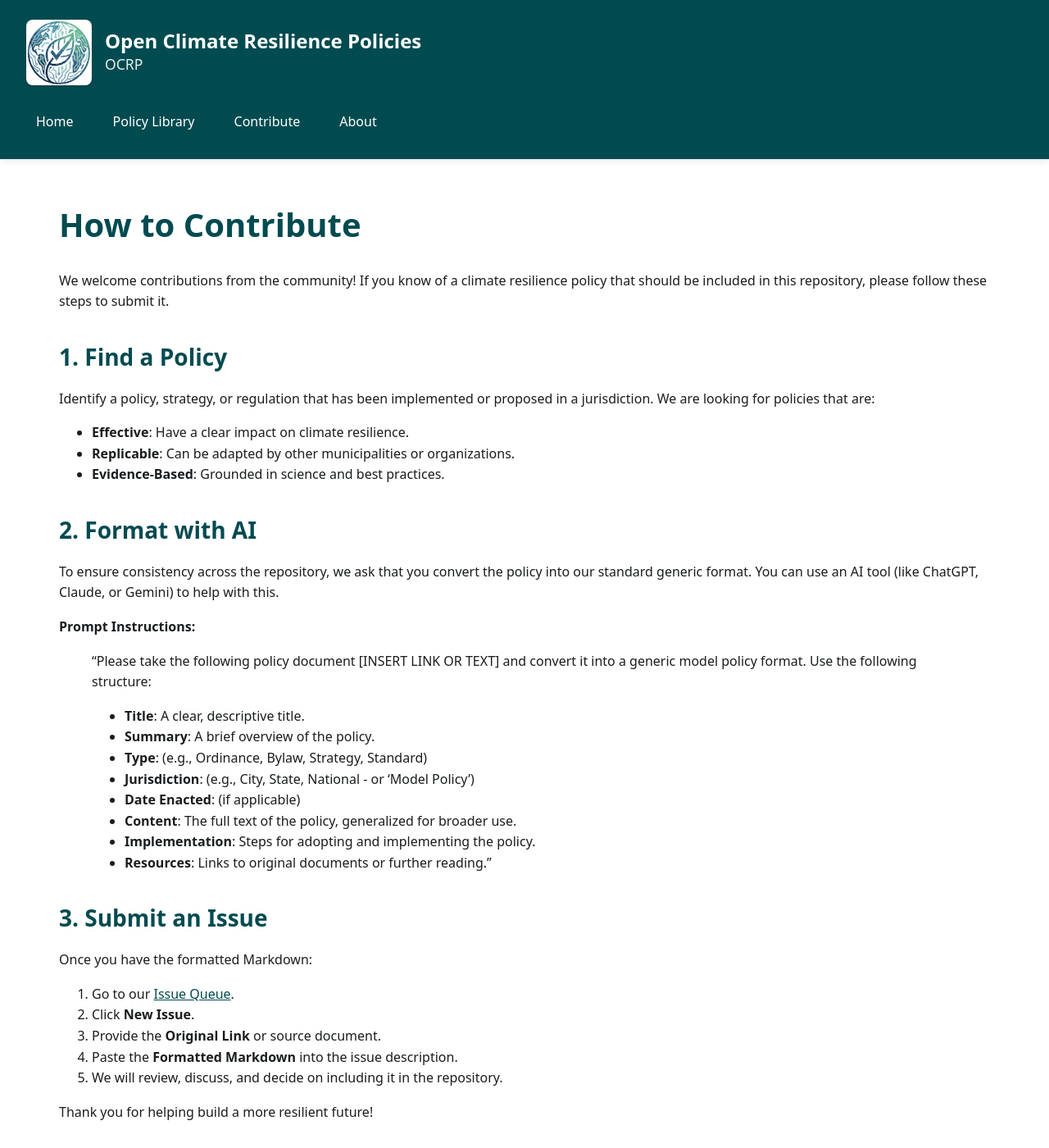
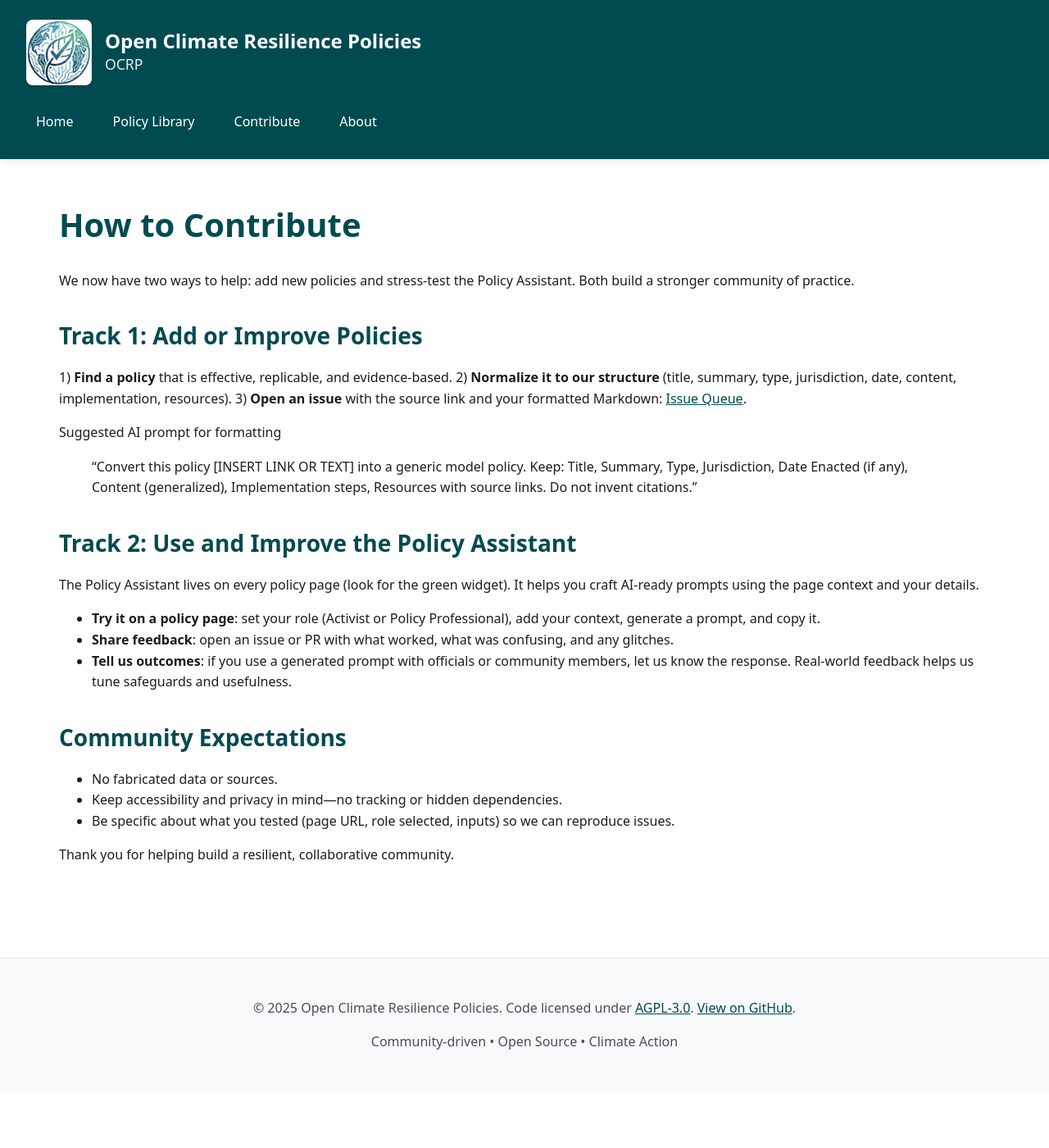
Before and after one commit to Open-Climate-Resilience-Policies/OCRP, a Jekyll site: the page built from contribute.md, in a window 1280 px wide and 1400 px high. Shown: the whole window at 82% size. Built offline with Jekyll 4.4.1, drawn with Linux system fonts in a browser that asks for light colours.

Commit message:
Update policy assistant UX and contribute page

```diff
--- a/assets/js/policy-engine.js
+++ b/assets/js/policy-engine.js
@@ -109,6 +109,7 @@
       .pa-section-title { font-size: 15px; font-weight: 700; margin: 0 0 8px 0; color: #0f172a; }
       .pa-note { font-size: 12px; color: #475569; margin: 0 0 8px 0; }
       .pa-form { display: grid; gap: 10px; }
+      .pa-form[hidden], .pa-summary[hidden] { display: none; }
       .pa-field { display: flex; flex-direction: column; gap: 4px; }
       .pa-field label { font-size: 13px; color: #0f172a; font-weight: 600; }
       .pa-field input, .pa-field textarea { width: 100%; padding: 10px; border: 1px solid #cbd5e1; border-radius: 10px; font-size: 14px; font-family: inherit; background: #f8fafc; }
@@ -120,6 +121,9 @@
       .pa-btn.secondary { background: #e2e8f0; color: #0f172a; }
       .pa-btn:disabled { opacity: 0.65; cursor: not-allowed; box-shadow: none; }
       .pa-btn:hover:not(:disabled) { transform: translateY(-1px); }
+      .pa-copy-btn { display: inline-flex; align-items: center; gap: 6px; padding: 8px 10px; background: #e2e8f0; color: #0f172a; border: none; border-radius: 10px; cursor: pointer; font-weight: 700; }
+      .pa-copy-btn[hidden] { display: none !important; }
+      .pa-copy-btn:hover:not(:disabled) { transform: translateY(-1px); }
       .pa-role-options { display: grid; gap: 8px; }
       .pa-role { border: 1px solid #cbd5e1; border-radius: 12px; padding: 10px; display: flex; align-items: flex-start; gap: 10px; cursor: pointer; background: #f8fafc; }
       .pa-role input { margin-top: 4px; }
@@ -129,9 +133,12 @@
       .pa-summary { padding: 12px; background: #f1f5f9; border-radius: 12px; font-size: 13px; color: #0f172a; display: flex; justify-content: space-between; gap: 8px; align-items: center; }
       .pa-context { background: #f8fafc; border: 1px solid #e2e8f0; border-radius: 12px; padding: 10px; font-size: 13px; color: #0f172a; }
       .pa-context div { margin-bottom: 4px; }
-      .pa-output { width: 100%; min-height: 160px; border: 1px solid #cbd5e1; border-radius: 12px; padding: 12px; font-size: 13px; background: #0b1120; color: #e2e8f0; font-family: ui-monospace, SFMono-Regular, Menlo, Monaco, Consolas, 'Liberation Mono', 'Courier New', monospace; }
+      .pa-output { width: 100%; min-height: 160px; max-height: 260px; overflow: auto; border: 1px solid #cbd5e1; border-radius: 12px; padding: 12px; font-size: 13px; background: #0b1120; color: #e2e8f0; font-family: ui-monospace, SFMono-Regular, Menlo, Monaco, Consolas, 'Liberation Mono', 'Courier New', monospace; }
       .pa-output.copied { border-color: #10b981; box-shadow: 0 0 8px rgba(16, 185, 129, 0.3); }
-      .pa-status { min-height: 18px; font-size: 12px; color: #0f172a; }
+      .pa-status { min-height: 18px; font-size: 12px; color: #0f172a; background: #ecfdf3; border: 1px solid #bbf7d0; border-radius: 10px; padding: 8px 10px; margin-top: 6px; display: none; }
+      .pa-status.pa-error { background: #fef2f2; border-color: #fecdd3; color: #b91c1c; }
+      .pa-status.pa-success { background: #ecfdf3; border-color: #bbf7d0; color: #065f46; }
+      .pa-status.show { display: block; }
       .pa-error { color: #b91c1c; }
       .pa-success { color: #065f46; }
       .pa-hint { background: #0f172a; color: #e2e8f0; padding: 10px 12px; border-radius: 12px; box-shadow: 0 10px 24px rgba(0,0,0,0.2); font-size: 13px; max-width: 260px; text-align: left; display: none; }
@@ -192,6 +199,7 @@
         <div id="pa-citizen-section" class="pa-section">
           <h2 class="pa-section-title">Your details</h2>
           <div class="pa-field"><label for="pa-name">Name</label><input id="pa-name" name="pa-name" autocomplete="name" placeholder="Your first and last name" /></div>
+          <div class="pa-field"><label for="pa-activist-level">Who are you writing to?</label><input id="pa-activist-level" name="pa-activist-level" placeholder="Example: City council, parks board, school district." /></div>
           <div class="pa-field"><label for="pa-motivation">Personal motivation</label><textarea id="pa-motivation" name="pa-motivation" placeholder="Example: My basement flooded last spring."></textarea></div>
         </div>
 
@@ -232,9 +240,9 @@
 
         <div class="pa-section">
           <h2 class="pa-section-title">Your prompt</h2>
-          <div class="pa-actions" style="justify-content: space-between; margin-bottom: 8px;">
-            <button type="button" class="pa-btn secondary" id="pa-refresh-context">Refresh</button>
+          <div class="pa-actions" style="justify-content: flex-end; margin-bottom: 8px;">
             <button type="button" class="pa-btn primary" id="pa-generate">Generate</button>
+            <button type="button" class="pa-copy-btn" id="pa-copy-output" aria-label="Copy generated prompt" hidden>📋 Copy</button>
           </div>
           <textarea id="pa-output" class="pa-output" readonly aria-label="Generated prompt"></textarea>
         </div>
@@ -253,11 +261,20 @@
 
   function setRole(role, elements) {
     state.role = role;
+    if (!state.profile) state.profile = {};
+    state.profile.role = role;
+    saveProfile(state.profile);
     const isActivist = role === 'activist';
     elements.citizenSection.hidden = !isActivist;
     elements.professionalSection.hidden = isActivist;
     elements.roleActivist.classList.toggle('active', isActivist);
     elements.rolePro.classList.toggle('active', !isActivist);
+    const activistInput = elements.roleActivist.querySelector('input');
+    const proInput = elements.rolePro.querySelector('input');
+    if (activistInput) activistInput.checked = isActivist;
+    if (proInput) proInput.checked = !isActivist;
+    // Clear generated prompt when switching roles to avoid cross-template carryover
+    clearOutput(elements);
   }
 
   function updateContextDisplay(context, elements) {
@@ -274,13 +291,30 @@
     elements.country.value = profile.country || '';
   }
 
+  function hydrateProfessionalFields(profile, elements) {
+    if (!profile) return;
+    if (profile.level) elements.level.value = profile.level;
+    if (profile.barrier) elements.barrier.value = profile.barrier;
+  }
+
+  function hydrateActivistFields(profile, elements) {
+    if (!profile) return;
+    if (profile.target_level) elements.activistLevel.value = profile.target_level;
+  }
+
   function showProfileSummary(profile, elements) {
-    if (!profile) {
+    if (!profile || (!profile.city && !profile.region && !profile.country)) {
       elements.profileSummary.hidden = true;
       elements.profileForm.hidden = false;
       return;
     }
-    elements.summaryName.textContent = profile.name || 'Unknown';
+    // Show name only if it exists
+    if (profile.name) {
+      elements.summaryName.textContent = profile.name;
+      elements.summaryName.style.display = 'block';
+    } else {
+      elements.summaryName.style.display = 'none';
+    }
     const parts = [profile.city, profile.region, profile.country].filter(Boolean).join(', ');
     elements.summaryLocation.textContent = parts || 'Location not set';
     elements.profileSummary.hidden = false;
@@ -292,6 +326,11 @@
     elements.status.classList.remove('pa-error', 'pa-success');
     if (type === 'error') elements.status.classList.add('pa-error');
     if (type === 'success') elements.status.classList.add('pa-success');
+    if (message) {
+      elements.status.classList.add('show');
+    } else {
+      elements.status.classList.remove('show');
+    }
   }
 
   function copyToClipboard(text, elements) {
@@ -303,7 +342,7 @@
         temp.select();
         document.execCommand('copy');
         document.body.removeChild(temp);
-        showStatus('✓ Prompt copied, paste into your favourite LLM.', 'success', elements);
+        showStatus('Prompt generated and ready to be pasted into your AI.', 'success', elements);
         highlightOutput(elements);
       } catch (err) {
         showStatus('Unable to copy automatically. Please copy manually.', 'error', elements);
@@ -311,7 +350,7 @@
       return;
     }
     navigator.clipboard.writeText(text).then(() => {
-      showStatus('✓ Prompt copied, paste into your favourite LLM.', 'success', elements);
+      showStatus('Prompt generated and ready to be pasted into your AI.', 'success', elements);
       highlightOutput(elements);
     }).catch(() => {
       showStatus('Unable to copy automatically. Please copy manually.', 'error', elements);
@@ -327,8 +366,22 @@
     }
   }
 
+  function updateCopyVisibility(elements) {
+    const hasText = !!elements.output.value && elements.output.value.trim().length > 0;
+    elements.copyOutput.hidden = !hasText;
+  }
+
+  function clearOutput(elements) {
+    elements.output.value = '';
+    elements.copyOutput.hidden = true;
+    updateCopyVisibility(elements);
+  }
+
   function init() {
     state.profile = loadProfile();
+    if (state.profile && state.profile.role) {
+      state.role = state.profile.role;
+    }
     let context = scrapeContext();
     const { container, launch, panel } = buildWidget(context.title);
 
@@ -341,6 +394,7 @@
       professionalSection: panel.querySelector('#pa-professional-section'),
       name: panel.querySelector('#pa-name'),
       motivation: panel.querySelector('#pa-motivation'),
+      activistLevel: panel.querySelector('#pa-activist-level'),
       level: panel.querySelector('#pa-level'),
       barrier: panel.querySelector('#pa-barrier'),
       samples: panel.querySelector('#pa-samples'),
@@ -357,9 +411,9 @@
       contextTitle: panel.querySelector('#pa-context-title'),
       contextUrl: panel.querySelector('#pa-context-url'),
       contextLength: panel.querySelector('#pa-context-length'),
-      refreshContext: panel.querySelector('#pa-refresh-context'),
       generate: panel.querySelector('#pa-generate'),
       output: panel.querySelector('#pa-output'),
+      copyOutput: panel.querySelector('#pa-copy-output'),
       status: panel.querySelector('#pa-status'),
       close: panel.querySelector('.pa-close'),
     };
@@ -367,6 +421,12 @@
     context = scrapeContext();
     updateContextDisplay(context, elements);
     setRole(state.role, elements);
+    hydrateProfessionalFields(state.profile, elements);
+    hydrateActivistFields(state.profile, elements);
+    // Ensure a clean slate on load so stale text never keeps the copy button visible
+    elements.output.value = '';
+    elements.copyOutput.hidden = true;
+    updateCopyVisibility(elements);
 
     // Display profile UI: show summary if profile exists, otherwise show form
     showProfileSummary(state.profile, elements);
@@ -402,6 +462,7 @@
       if (panel.classList.contains('open')) {
         closePanel();
       } else {
+        updateCopyVisibility(elements);
         openPanel();
       }
     });
@@ -436,6 +497,7 @@
       elements.profileForm.hidden = false;
       elements.profileSummary.hidden = true;
       elements.city.focus();
+      updateCopyVisibility(elements);
     });
 
     elements.cancelProfile.addEventListener('click', () => {
@@ -443,6 +505,7 @@
       if (state.profile && (state.profile.city || state.profile.region || state.profile.country)) {
         elements.profileSummary.hidden = false;
       }
+      updateCopyVisibility(elements);
     });
 
     elements.saveProfile.addEventListener('click', () => {
@@ -466,29 +529,24 @@
       });
     });
 
-    elements.refreshContext.addEventListener('click', () => {
-      context = scrapeContext();
-      updateContextDisplay(context, elements);
-      showStatus('Context refreshed from this page.', 'success', elements);
-    });
-
     elements.generate.addEventListener('click', () => {
       const isActivist = state.role === 'activist';
       const motivation = elements.motivation.value.trim();
+      const activistLevel = elements.activistLevel.value.trim();
       const level = elements.level.value.trim();
       const barrier = elements.barrier.value.trim();
       const samples = elements.samples.value.trim();
       const name = elements.name.value.trim();
 
       if (isActivist) {
-        if (!name) {
-          showStatus('Please enter your name.', 'error', elements);
-          elements.name.focus();
-          return;
-        }
         if (!motivation) {
           showStatus('Please add your personal motivation.', 'error', elements);
           elements.motivation.focus();
+          return;
+        }
+        if (!activistLevel) {
+          showStatus('Who are you writing to? Add the target level of government.', 'error', elements);
+          elements.activistLevel.focus();
           return;
         }
       } else {
@@ -509,13 +567,39 @@
       const region = (state.profile && state.profile.region) || '';
       const country = (state.profile && state.profile.country) || '';
 
+      // Persist activist target level so it follows the user between policies
+      if (!state.profile) state.profile = {};
+      if (activistLevel) state.profile.target_level = activistLevel;
+      saveProfile(state.profile);
+      hydrateActivistFields(state.profile, elements);
+
+      // Persist professional context so it follows the user between policies
+      state.profile.level = level;
+      state.profile.barrier = barrier;
+      saveProfile(state.profile);
+      hydrateProfessionalFields(state.profile, elements);
+
       if (isActivist) {
         const location = [city, region].filter(Boolean).join(', ') || 'my community';
+        const targetLevel = activistLevel || 'local decision makers';
+        const nameLine = name ? `My name is ${name}.` : 'I am a resident and constituent.';
         prompt = `Please review this new prompt for a fresh start with your AI assistant. Do not blend this with previous prompts.
 
 ---
+      Act as a concerned citizen and expert lobbyist. You have written many letters that effectively shifted policy in your community and know how to write a convincing argument.
 
-Act as a Civic Campaign Mentor. My name is ${name} from ${location}. I want to advocate for ${context.title} (Source: ${context.url}). Here is the policy text: ${context.content}. My personal reason is: ${motivation}. Please draft a persuasive letter to my council member and suggest 3 campaign tactics.`;
+      Writer context:
+      - ${nameLine}
+      - Location: ${location}
+      - Target audience: ${targetLevel}
+      - Policy: ${context.title} (Source: ${context.url})
+      - Personal motivation: ${motivation}
+      - Reference text: ${context.content}
+
+      Please draft:
+      1) A concise, evidence-minded letter to ${targetLevel} urging action, tailored to ${location}.
+      2) 3 practical follow-up actions (e.g., public comment, meeting ask, coalition outreach) with rationale.
+      Keep the tone constructive and specific to ${location}.`;
       } else {
         const location = [city, country].filter(Boolean).join(', ') || 'my jurisdiction';
         const sampleText = samples || 'No sample policies provided. Suggest suitable analogs.';
@@ -569,23 +653,27 @@
       }
 
       elements.output.value = prompt;
-      elements.copy.disabled = true;
       // Copy the textarea content to ensure what's copied matches what's displayed
       const textToCopy = elements.output.value;
       copyToClipboard(textToCopy, elements);
+      updateCopyVisibility(elements);
       // Keep the success message visible for 4 seconds
       setTimeout(() => {
         showStatus('', null, elements);
       }, 4000);
     });
 
-    elements.copy.addEventListener('click', () => {
+    elements.copyOutput.addEventListener('click', () => {
       const prompt = elements.output.value;
       if (!prompt) {
         showStatus('No prompt to copy yet.', 'error', elements);
+        updateCopyVisibility(elements);
         return;
       }
       copyToClipboard(prompt, elements);
+      setTimeout(() => {
+        showStatus('', null, elements);
+      }, 4000);
     });
 
     document.addEventListener('keydown', (event) => {
--- a/contribute.md
+++ b/contribute.md
@@ -6,34 +6,26 @@
 
 # How to Contribute
 
-We welcome contributions from the community! If you know of a climate resilience policy that should be included in this repository, please follow these steps to submit it.
+We now have two ways to help: add new policies and stress-test the Policy Assistant. Both build a stronger community of practice.
 
-## 1. Find a Policy
-Identify a policy, strategy, or regulation that has been implemented or proposed in a jurisdiction. We are looking for policies that are:
-- **Effective**: Have a clear impact on climate resilience.
-- **Replicable**: Can be adapted by other municipalities or organizations.
-- **Evidence-Based**: Grounded in science and best practices.
+## Track 1: Add or Improve Policies
+1) **Find a policy** that is effective, replicable, and evidence-based.
+2) **Normalize it to our structure** (title, summary, type, jurisdiction, date, content, implementation, resources).
+3) **Open an issue** with the source link and your formatted Markdown: [Issue Queue](https://github.com/Open-Climate-Resilience-Policies/OCRP/issues).
 
-## 2. Format with AI
-To ensure consistency across the repository, we ask that you convert the policy into our standard generic format. You can use an AI tool (like ChatGPT, Claude, or Gemini) to help with this.
+Suggested AI prompt for formatting
+> "Convert this policy [INSERT LINK OR TEXT] into a generic model policy. Keep: Title, Summary, Type, Jurisdiction, Date Enacted (if any), Content (generalized), Implementation steps, Resources with source links. Do not invent citations."
 
-**Prompt Instructions:**
-> "Please take the following policy document [INSERT LINK OR TEXT] and convert it into a generic model policy format. Use the following structure:
-> - **Title**: A clear, descriptive title.
-> - **Summary**: A brief overview of the policy.
-> - **Type**: (e.g., Ordinance, Bylaw, Strategy, Standard)
-> - **Jurisdiction**: (e.g., City, State, National - or 'Model Policy')
-> - **Date Enacted**: (if applicable)
-> - **Content**: The full text of the policy, generalized for broader use.
-> - **Implementation**: Steps for adopting and implementing the policy.
-> - **Resources**: Links to original documents or further reading."
+## Track 2: Use and Improve the Policy Assistant
+The Policy Assistant lives on every policy page (look for the green widget). It helps you craft AI-ready prompts using the page context and your details.
 
-## 3. Submit an Issue
-Once you have the formatted Markdown:
-1. Go to our [Issue Queue](https://github.com/Open-Climate-Resilience-Policies/OCRP/issues).
-2. Click **New Issue**.
-3. Provide the **Original Link** or source document.
-4. Paste the **Formatted Markdown** into the issue description.
-5. We will review, discuss, and decide on including it in the repository.
+- **Try it on a policy page**: set your role (Activist or Policy Professional), add your context, generate a prompt, and copy it.
+- **Share feedback**: open an issue or PR with what worked, what was confusing, and any glitches.
+- **Tell us outcomes**: if you use a generated prompt with officials or community members, let us know the response. Real-world feedback helps us tune safeguards and usefulness.
 
-Thank you for helping build a more resilient future!
+## Community Expectations
+- No fabricated data or sources.
+- Keep accessibility and privacy in mind—no tracking or hidden dependencies.
+- Be specific about what you tested (page URL, role selected, inputs) so we can reproduce issues.
+
+Thank you for helping build a resilient, collaborative community.
```
